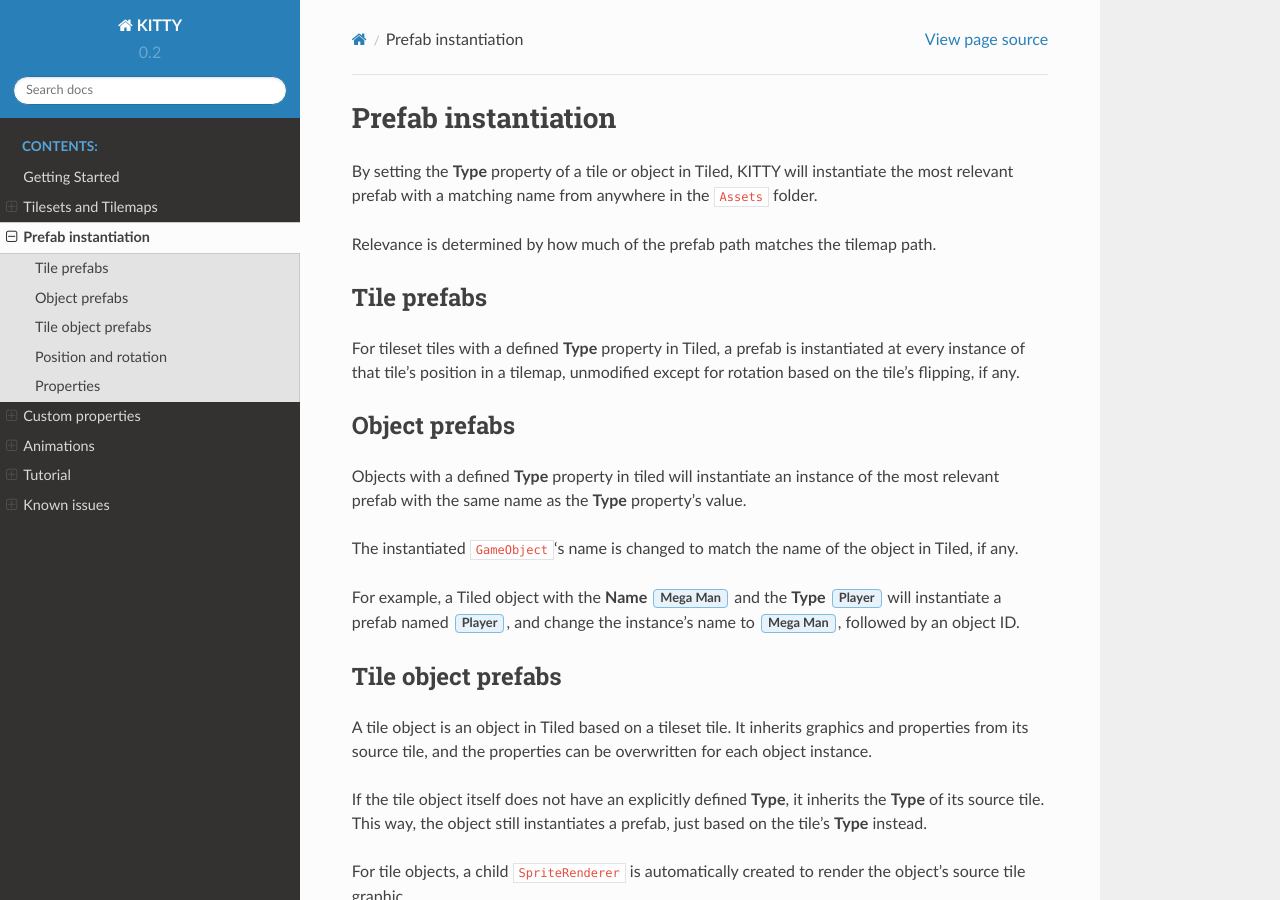
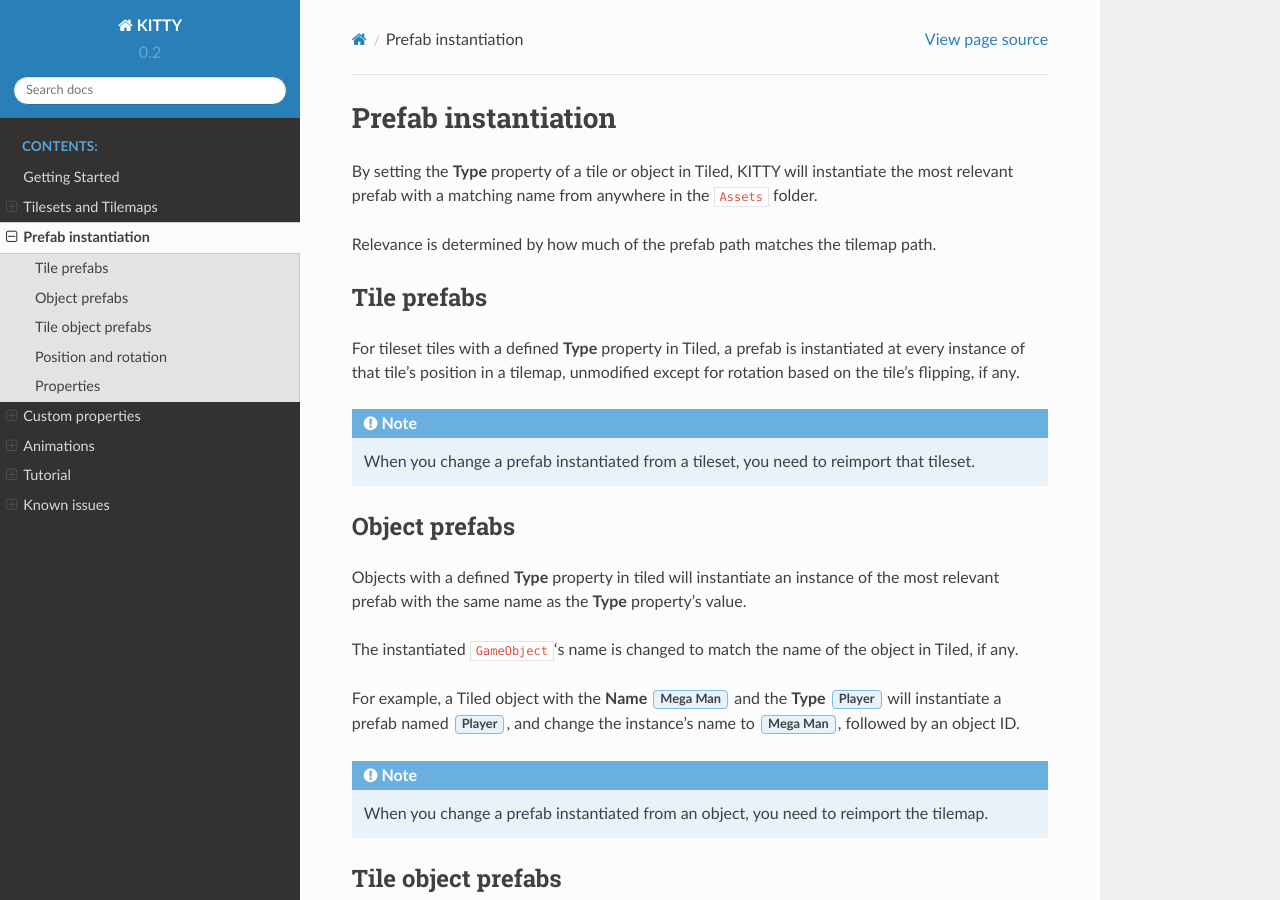
Before and after one commit to EmmaEwert/KITTY, a Sphinx documentation site: the page built from docs/manual/prefabs.rst, in a window 1280 px wide and 900 px high. Built offline with Sphinx 7.4.7 and the Read the Docs theme 2.0.0, drawn with Linux system fonts in a browser that asks for light colours.

Commit message:
Add prefab notes about tileset, tilemap reimport to documentation

```diff
--- a/docs/manual/prefabs.rst
+++ b/docs/manual/prefabs.rst
@@ -16,6 +16,8 @@ For tileset tiles with a defined **Type** property in Tiled, a prefab is instant
 instance of that tile's position in a tilemap, unmodified except for rotation based on the tile's
 flipping, if any.
 
+.. Note:: When you change a prefab instantiated from a tileset, you need to reimport that tileset.
+
 
 Object prefabs
 --------------
@@ -29,6 +31,8 @@ any.
 For example, a Tiled object with the **Name** :guilabel:`Mega Man` and the **Type**
 :guilabel:`Player` will instantiate a prefab named :guilabel:`Player`, and change the instance's
 name to :guilabel:`Mega Man`, followed by an object ID.
+
+.. Note:: When you change a prefab instantiated from an object, you need to reimport the tilemap.
 
 
 Tile object prefabs
```
